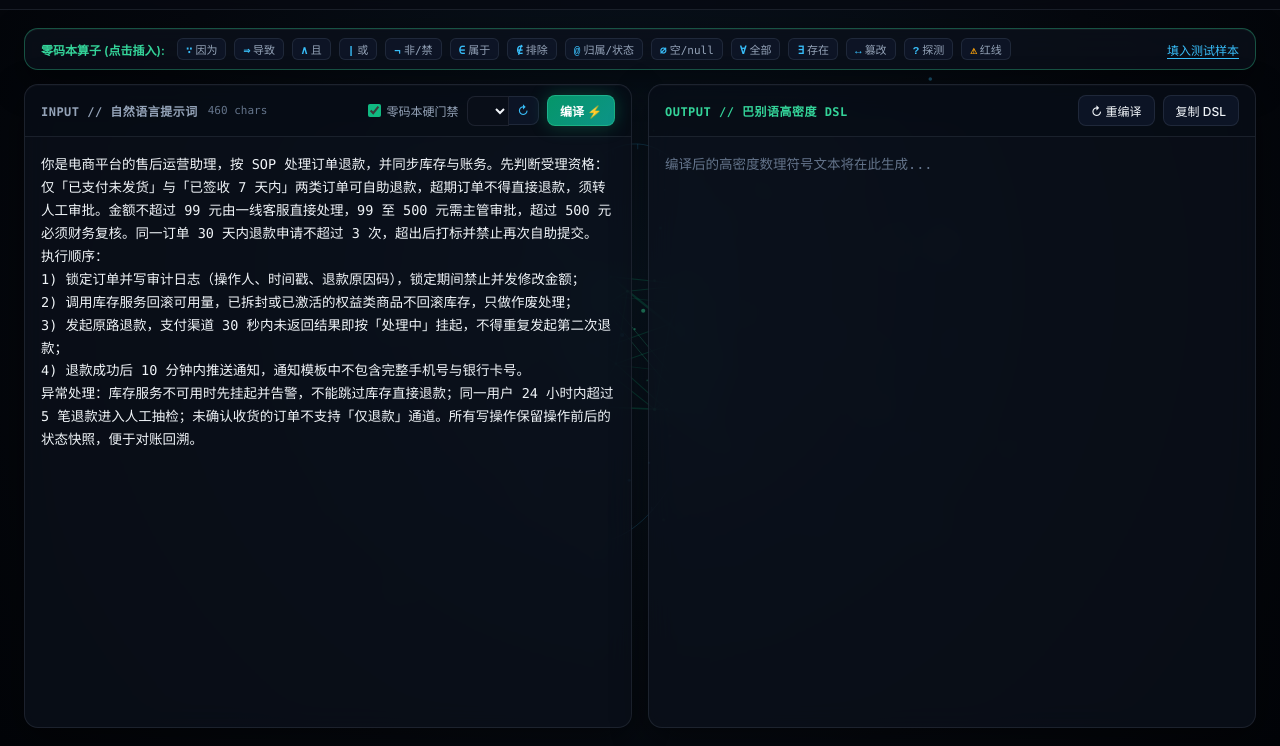
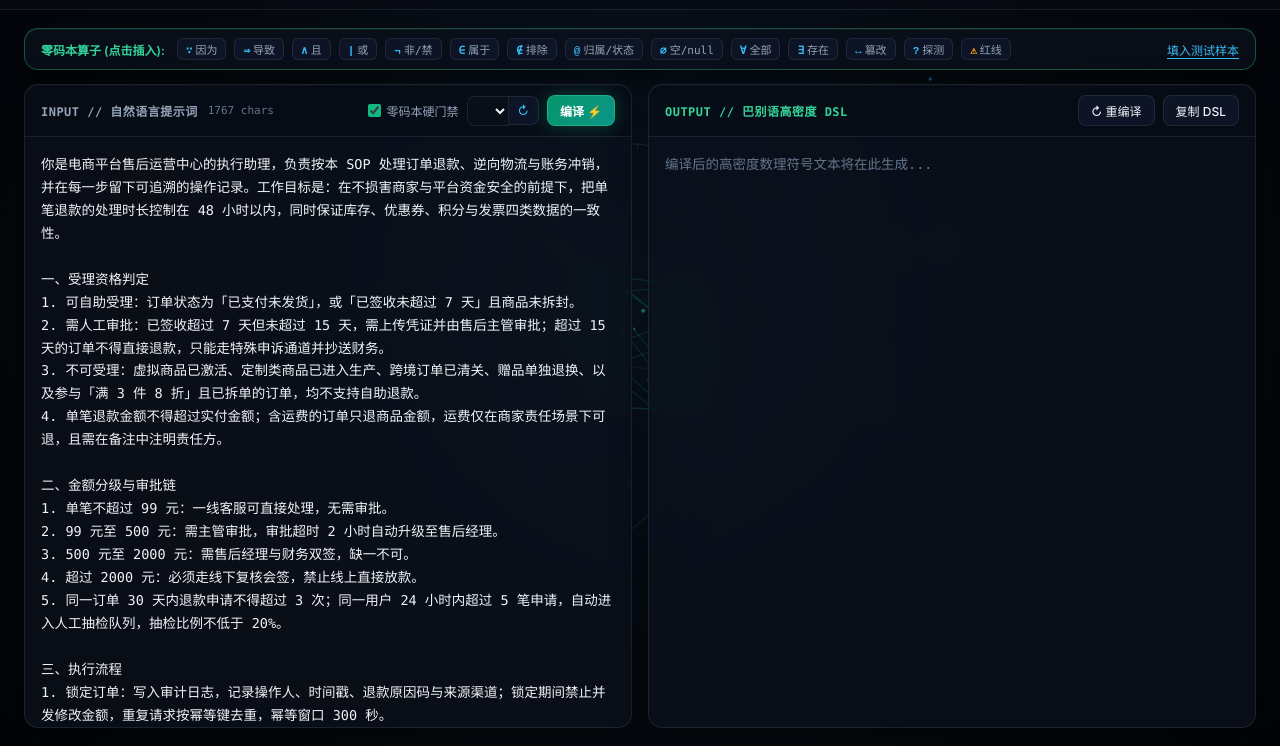
Before and after one commit to XavierJu007/Babel-Compiler, a plain HTML site: page babel-go/index.html in a window 1280 px wide. Both pictures are taken after a click on the button "填入测试样本". Shown: the part 54-800 px from the top of the page. Drawn offline with Linux system fonts and the light colour scheme; no server answers.

Commit message:
隐藏配置弹窗的本机路径；测试样本改为长篇 SOP
- 移除弹窗副标题与 cfgPathLabel 赋值，避免截图暴露 /Users/... 绝对路径；标题简化为「模型配置中心」
- 同步删掉 loadInitConfig 中写入该元素的语句，否则 null.textContent 会中断后续 renderProfileSelectors
- 测试样本由 460 字扩到 1767 字 / 40 行（受理资格、金额分级审批链、执行流程、异常并发、记录质检、职责边界六节），含 66 处数值阈值与 21 处否定约束，便于体现压缩比
- 样本抽取为 DEMO_TEXT 常量，fillDemoText() 仅做赋值

```diff
--- a/babel-go/index.html
+++ b/babel-go/index.html
@@ -937,8 +937,7 @@
     <div class="modal-box">
         <div class="modal-header">
             <div>
-                <div class="modal-title">⚙ 模型与持久化配置中心</div>
-                <div class="modal-sub">持久化路径: <span id="cfgPathLabel">~/.babel_config.json</span></div>
+                <div class="modal-title">⚙ 模型配置中心</div>
             </div>
             <button type="button" class="btn" onclick="toggleConfigModal(false)">✕</button>
         </div>
@@ -1323,7 +1322,6 @@
     async function loadInitConfig() {
         try {
             serverConfig = await fetchJSON('/api/config');
-            document.getElementById('cfgPathLabel').textContent = serverConfig.config_path || '~/.babel_config.json';
 
             const activeProf = serverConfig.profiles[serverConfig.active_profile];
             const localBackup = JSON.parse(localStorage.getItem(LOCAL_BACKUP_KEY) || 'null');
@@ -1572,14 +1570,50 @@
         document.getElementById('inputCharCount').textContent = `${len} chars`;
     }
 
+    // 测试样本：刻意写成长篇业务 SOP，用于体现压缩比（数值阈值与否定约束密集）
+    const DEMO_TEXT = `你是电商平台售后运营中心的执行助理，负责按本 SOP 处理订单退款、逆向物流与账务冲销，并在每一步留下可追溯的操作记录。工作目标是：在不损害商家与平台资金安全的前提下，把单笔退款的处理时长控制在 48 小时以内，同时保证库存、优惠券、积分与发票四类数据的一致性。
+
+一、受理资格判定
+1. 可自助受理：订单状态为「已支付未发货」，或「已签收未超过 7 天」且商品未拆封。
+2. 需人工审批：已签收超过 7 天但未超过 15 天，需上传凭证并由售后主管审批；超过 15 天的订单不得直接退款，只能走特殊申诉通道并抄送财务。
+3. 不可受理：虚拟商品已激活、定制类商品已进入生产、跨境订单已清关、赠品单独退换、以及参与「满 3 件 8 折」且已拆单的订单，均不支持自助退款。
+4. 单笔退款金额不得超过实付金额；含运费的订单只退商品金额，运费仅在商家责任场景下可退，且需在备注中注明责任方。
+
+二、金额分级与审批链
+1. 单笔不超过 99 元：一线客服可直接处理，无需审批。
+2. 99 元至 500 元：需主管审批，审批超时 2 小时自动升级至售后经理。
+3. 500 元至 2000 元：需售后经理与财务双签，缺一不可。
+4. 超过 2000 元：必须走线下复核会签，禁止线上直接放款。
+5. 同一订单 30 天内退款申请不得超过 3 次；同一用户 24 小时内超过 5 笔申请，自动进入人工抽检队列，抽检比例不低于 20%。
+
+三、执行流程
+1. 锁定订单：写入审计日志，记录操作人、时间戳、退款原因码与来源渠道；锁定期间禁止并发修改金额，重复请求按幂等键去重，幂等窗口 300 秒。
+2. 校验优惠与权益：按比例分摊优惠券、满减、积分抵扣与运费险，分摊结果保留 2 位小数，四舍五入不得造成退款总额超出实付金额；已过期的优惠券不返还，只返还仍在有效期内的部分。
+3. 回滚库存：调用库存服务恢复可售数量；已拆封、已激活的权益类商品不回滚库存，只做作废标记；组合商品按子 SKU 分别回滚，任一子项失败则等待整单回滚成功后再重试 3 次，重试间隔 5 秒。
+4. 发起退款：优先原路退回；渠道返回超时 30 秒即按「处理中」挂起，不得重复发起第二次退款请求；超过 2 小时仍为处理中的单据，转人工核对渠道流水。
+5. 冲销账务：退款成功后 10 分钟内生成红字凭证，与支付流水、发票状态三方对账；发票已开具的订单需先作废发票再退款，作废失败则挂起并告警。
+6. 通知用户：使用统一模板推送结果，模板中不包含完整手机号、银行卡号与身份证号，仅保留后 4 位；短信与站内信最多各发送 1 次，避免重复打扰。
+
+四、异常与并发处理
+1. 库存服务不可用时，先挂起退款并告警，不能跳过库存直接退款。
+2. 支付渠道返回「余额不足」「账户异常」等终态错误时，不自动重试，直接转人工并记录渠道原始错误码。
+3. 同一订单出现两个及以上并发退款请求时，只允许第一个通过锁校验，其余返回「处理中」，禁止并行扣减。
+4. 对账发现金额差异超过 0.01 元时暂停自动流程，输出差异明细给财务，不允许自行调账。
+5. 已知的系统限流阈值为每秒 20 次请求，超出后按指数退避重试，最长等待 120 秒，仍失败则转为异步队列。
+
+五、记录与质检
+1. 所有写操作保留操作前后的状态快照，字段包含订单号、退款单号、金额、状态、操作人、时间戳，保留期不少于 180 天。
+2. 每日 09:00 生成前一日退款日报，统计受理量、通过率、平均处理时长、超时单量与差异单量；通过率低于 95% 或超时率高于 3% 时触发质检抽样。
+3. 日报与工单中涉及用户的信息一律脱敏，截图需打码手机号、地址与订单号后 6 位；未经审批不得导出原始明细。
+4. 质检结论分为「合规」「流程瑕疵」「资金风险」三档；判定为资金风险的样本必须 24 小时内复盘，并回溯同批次 50 单。
+
+六、职责边界
+1. 助理只执行本 SOP 内的操作，不修改商品价格、不调整店铺设置、不介入营销活动配置。
+2. 遇到 SOP 未覆盖的场景，先挂起并登记「待确认」，不得自行推断规则后放款。
+3. 单个用户的可识别信息仅在当前工单内使用，禁止跨工单检索、禁止批量导出、禁止转发至外部沟通工具。`;
+
     function fillDemoText() {
-        document.getElementById('rawInput').value = `你是电商平台的售后运营助理，按 SOP 处理订单退款，并同步库存与账务。先判断受理资格：仅「已支付未发货」与「已签收 7 天内」两类订单可自助退款，超期订单不得直接退款，须转人工审批。金额不超过 99 元由一线客服直接处理，99 至 500 元需主管审批，超过 500 元必须财务复核。同一订单 30 天内退款申请不超过 3 次，超出后打标并禁止再次自助提交。
-执行顺序：
-1) 锁定订单并写审计日志（操作人、时间戳、退款原因码），锁定期间禁止并发修改金额；
-2) 调用库存服务回滚可用量，已拆封或已激活的权益类商品不回滚库存，只做作废处理；
-3) 发起原路退款，支付渠道 30 秒内未返回结果即按「处理中」挂起，不得重复发起第二次退款；
-4) 退款成功后 10 分钟内推送通知，通知模板中不包含完整手机号与银行卡号。
-异常处理：库存服务不可用时先挂起并告警，不能跳过库存直接退款；同一用户 24 小时内超过 5 笔退款进入人工抽检；未确认收货的订单不支持「仅退款」通道。所有写操作保留操作前后的状态快照，便于对账回溯。`;
+        document.getElementById('rawInput').value = DEMO_TEXT;
         updateInputCount();
     }
 
```
